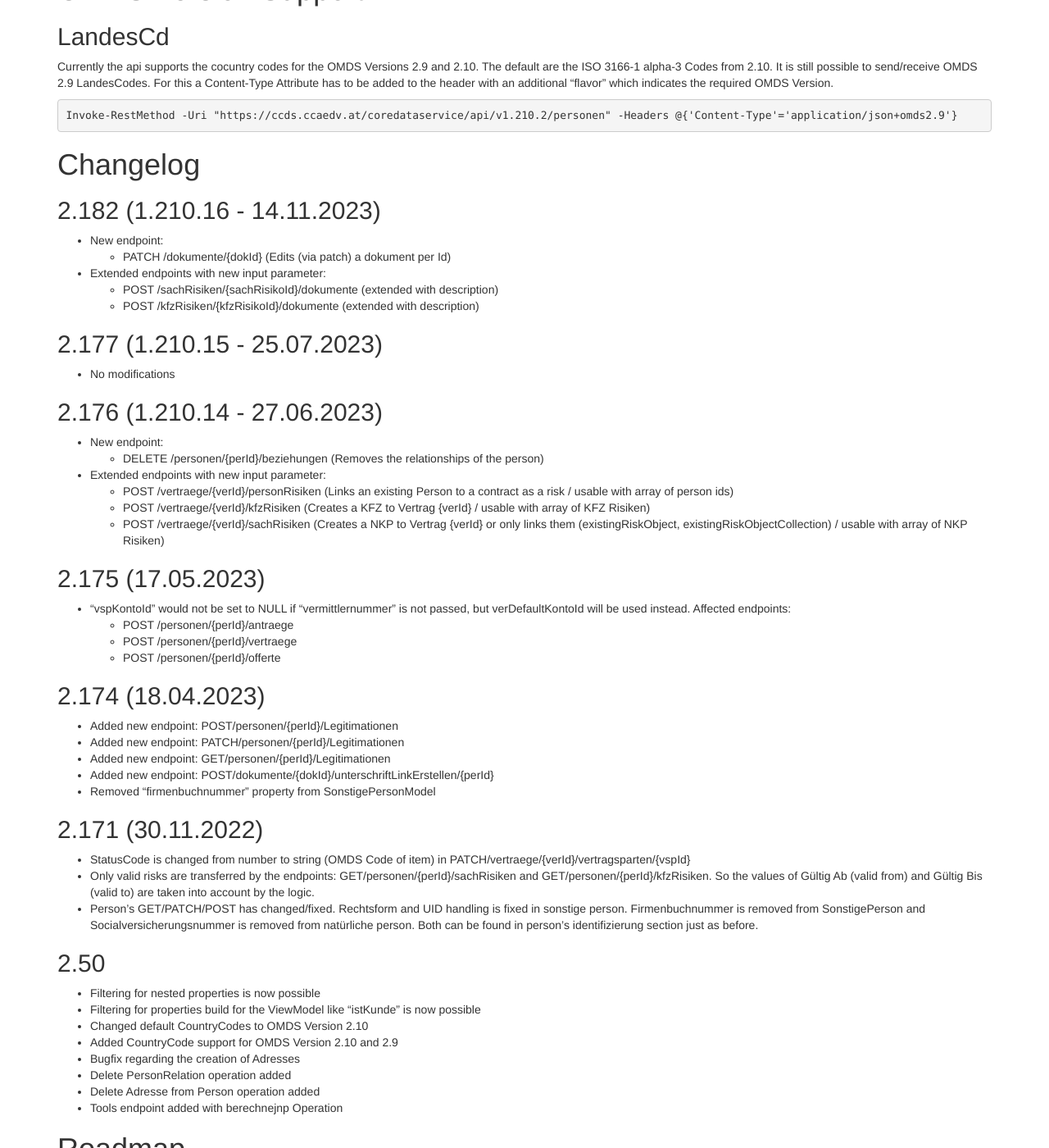
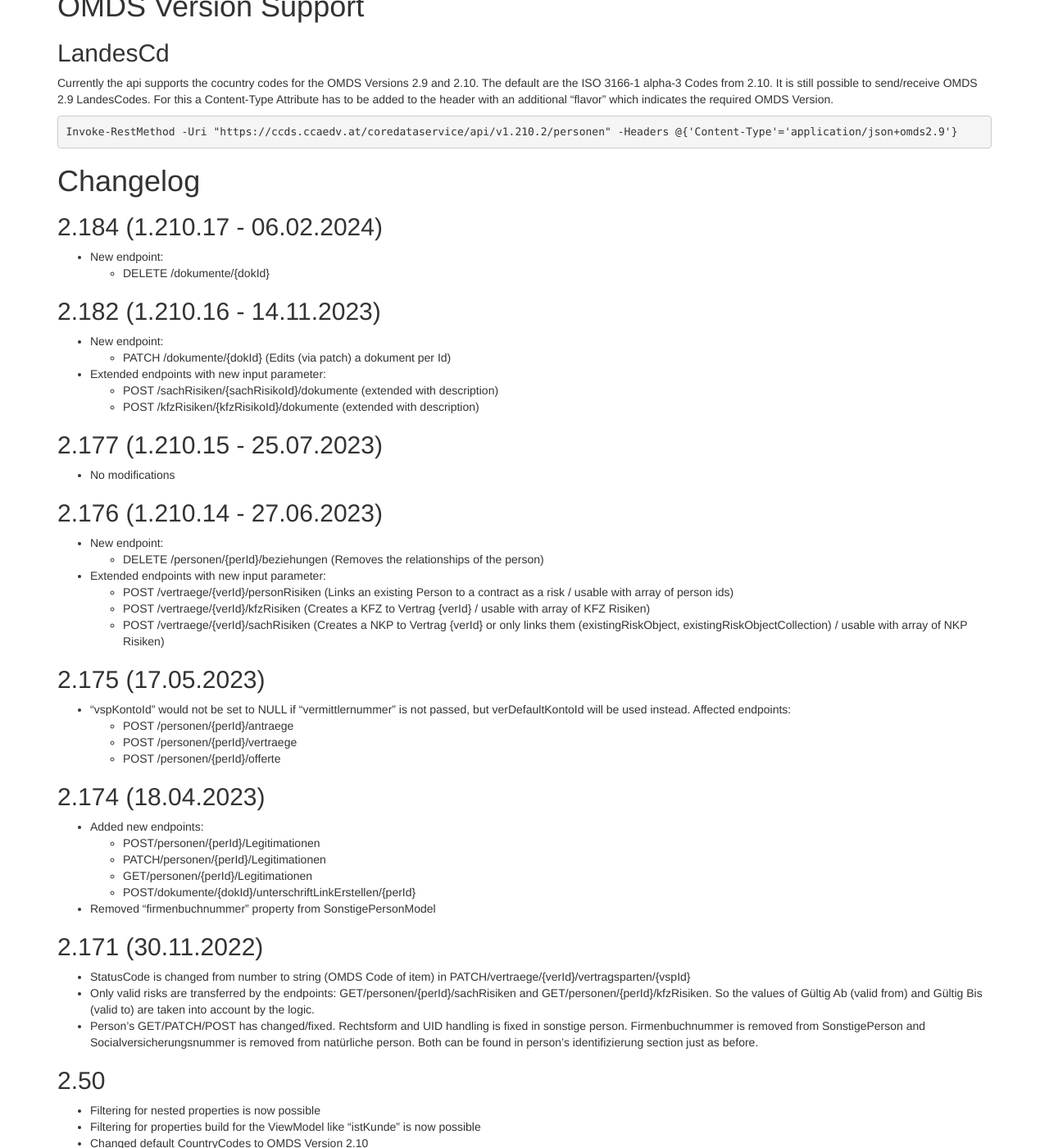
Before and after one commit to togethercca/togethercca.github.io, a Jekyll site: the page built from _pages/ccaCoreDataserviceApi.md, in a window 1280 px wide and 1400 px high, scrolled down 9338 px. Shown: the whole window at 82% size. Built offline with Jekyll 4.4.1, drawn with Linux system fonts in a browser that asks for light colours; some of the changed text lies outside the part shown.

Commit message:
Added 2.184 info to coreAPI

````diff
--- a/_pages/ccaCoreDataserviceApi.md
+++ b/_pages/ccaCoreDataserviceApi.md
@@ -486,6 +486,10 @@ Invoke-RestMethod -Uri "https://ccds.ccaedv.at/coredataservice/api/v1.210.2/pers
 ```
 
 # Changelog
+## 2.184 (1.210.17 - 06.02.2024)
+* New endpoint:
+  * DELETE /dokumente/{dokId}
+
 ## 2.182 (1.210.16 - 14.11.2023)
 * New endpoint:
   * PATCH /dokumente/{dokId} (Edits (via patch) a dokument per Id)
@@ -511,10 +515,11 @@ Invoke-RestMethod -Uri "https://ccds.ccaedv.at/coredataservice/api/v1.210.2/pers
   * POST /personen/{perId}/offerte
 
 ## 2.174 (18.04.2023)
-* Added new endpoint: POST/personen/{perId}/Legitimationen
-* Added new endpoint: PATCH/personen/{perId}/Legitimationen
-* Added new endpoint: GET/personen/{perId}/Legitimationen
-* Added new endpoint: POST/dokumente/{dokId}/unterschriftLinkErstellen/{perId}
+* Added new endpoints:
+	* POST/personen/{perId}/Legitimationen
+	* PATCH/personen/{perId}/Legitimationen
+	* GET/personen/{perId}/Legitimationen
+	* POST/dokumente/{dokId}/unterschriftLinkErstellen/{perId}
 * Removed "firmenbuchnummer" property from SonstigePersonModel
 
 ## 2.171 (30.11.2022)
````
